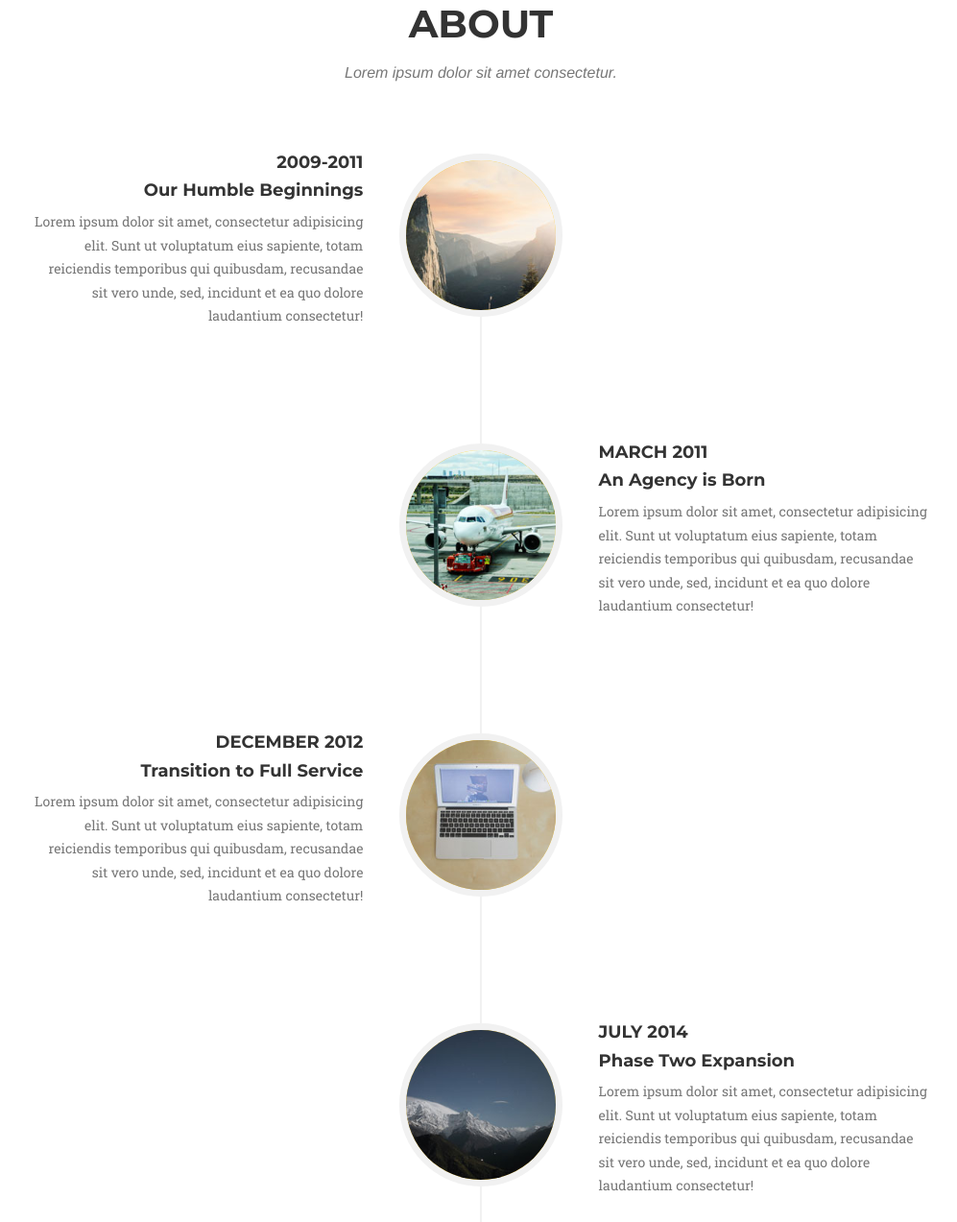
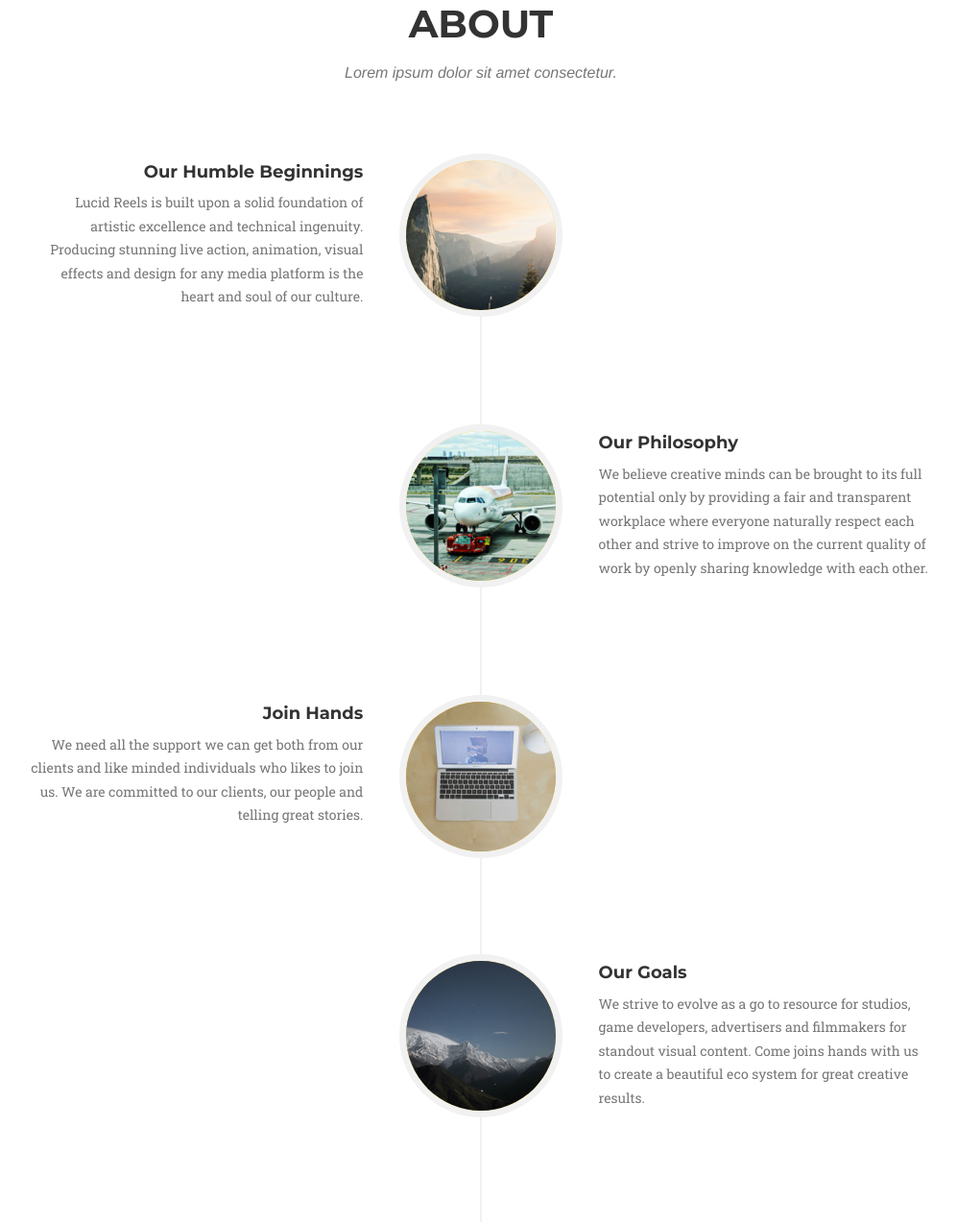
Before and after one commit to lucidreels/lucidreels, a website: page index.html in a window 1280 px wide. Shown: the part 2839-4112 px from the top of the page at 96% size, without its empty margins (139-1136 px from the left). Drawn offline with nearby package versions, Linux system fonts and the light colour scheme; a web font is replaced by a local one.

Commit message:
Update index.html

```diff
--- a/index.html
+++ b/index.html
@@ -239,11 +239,11 @@
                             </div>
                             <div class="timeline-panel">
                                 <div class="timeline-heading">
-                                    <h4>2009-2011</h4>
+                                    <h4></h4>
                                     <h4 class="subheading">Our Humble Beginnings</h4>
                                 </div>
                                 <div class="timeline-body">
-                                    <p class="text-muted">Lorem ipsum dolor sit amet, consectetur adipisicing elit. Sunt ut voluptatum eius sapiente, totam reiciendis temporibus qui quibusdam, recusandae sit vero unde, sed, incidunt et ea quo dolore laudantium consectetur!</p>
+                                    <p class="text-muted">Lucid Reels is built upon a solid foundation of artistic excellence and technical ingenuity. Producing stunning live action, animation, visual effects and design for any media platform is the heart and soul of our culture.</p>
                                 </div>
                             </div>
                         </li>
@@ -253,11 +253,11 @@
                             </div>
                             <div class="timeline-panel">
                                 <div class="timeline-heading">
-                                    <h4>March 2011</h4>
-                                    <h4 class="subheading">An Agency is Born</h4>
+                                    <h4></h4>
+                                    <h4 class="subheading">Our Philosophy</h4>
                                 </div>
                                 <div class="timeline-body">
-                                    <p class="text-muted">Lorem ipsum dolor sit amet, consectetur adipisicing elit. Sunt ut voluptatum eius sapiente, totam reiciendis temporibus qui quibusdam, recusandae sit vero unde, sed, incidunt et ea quo dolore laudantium consectetur!</p>
+                                    <p class="text-muted">We believe creative minds can be brought to its full potential only by providing a fair and transparent workplace where everyone naturally respect each other and strive to improve on the current quality of work by openly sharing knowledge with each other.</p>
                                 </div>
                             </div>
                         </li>
@@ -267,11 +267,11 @@
                             </div>
                             <div class="timeline-panel">
                                 <div class="timeline-heading">
-                                    <h4>December 2012</h4>
-                                    <h4 class="subheading">Transition to Full Service</h4>
+                                    <h4></h4>
+                                    <h4 class="subheading">Join Hands</h4>
                                 </div>
                                 <div class="timeline-body">
-                                    <p class="text-muted">Lorem ipsum dolor sit amet, consectetur adipisicing elit. Sunt ut voluptatum eius sapiente, totam reiciendis temporibus qui quibusdam, recusandae sit vero unde, sed, incidunt et ea quo dolore laudantium consectetur!</p>
+                                    <p class="text-muted">We need all the support we can get both from our clients and like minded individuals who likes to join us. We are committed to our clients, our people and telling great stories.</p>
                                 </div>
                             </div>
                         </li>
@@ -281,11 +281,11 @@
                             </div>
                             <div class="timeline-panel">
                                 <div class="timeline-heading">
-                                    <h4>July 2014</h4>
-                                    <h4 class="subheading">Phase Two Expansion</h4>
+                                    <h4></h4>
+                                    <h4 class="subheading">Our Goals</h4>
                                 </div>
                                 <div class="timeline-body">
-                                    <p class="text-muted">Lorem ipsum dolor sit amet, consectetur adipisicing elit. Sunt ut voluptatum eius sapiente, totam reiciendis temporibus qui quibusdam, recusandae sit vero unde, sed, incidunt et ea quo dolore laudantium consectetur!</p>
+                                    <p class="text-muted">We strive to evolve as a go to resource for studios, game developers, advertisers and filmmakers for standout visual content. Come joins hands with us to create a beautiful eco system for great creative results.</p>
                                 </div>
                             </div>
                         </li>
@@ -443,7 +443,7 @@
         <div class="container">
             <div class="row">
                 <div class="col-md-4">
-                    <span class="copyright">Copyright &copy; Your Website 2016</span>
+                    <span class="copyright">Copyright &copy; lucidreels.com 2016</span>
                 </div>
                 <div class="col-md-4">
                     <ul class="list-inline social-buttons">
```
